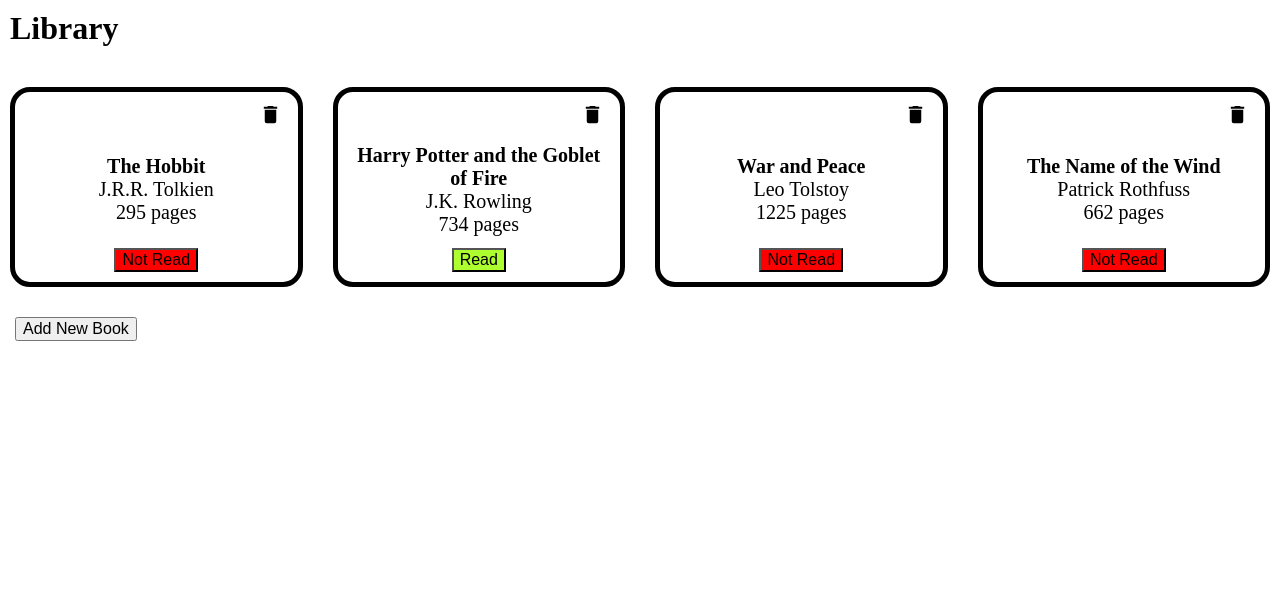
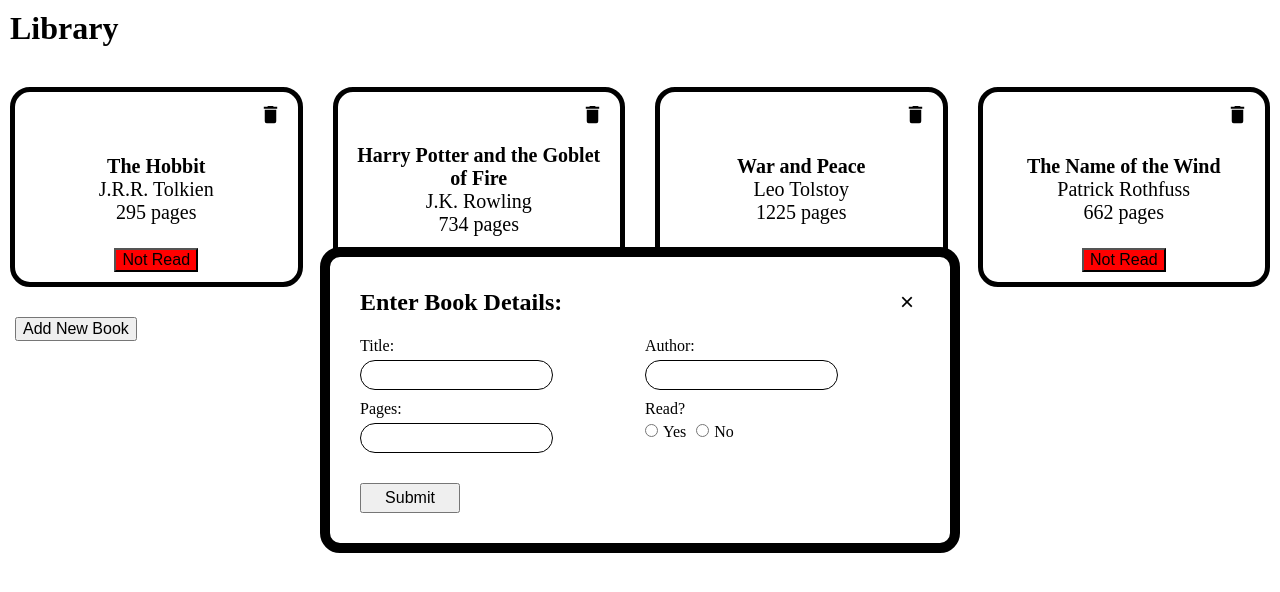
Before and after one commit to jbialkin98/library, a plain HTML site: page index.html in a window 1280 px wide. Drawn offline with Linux system fonts and the light colour scheme.

Commit message:
Change read to buttons in form

```diff
--- a/index.html
+++ b/index.html
@@ -15,17 +15,37 @@
     <div class="popUpDisplay">
         <div class="popUpHeader">
             <div class="popUpTitle">Enter Book Details:</div>
-            <button class="closePopUp">Close</button>
+            <button class="closePopUp">&times;</button>
         </div>
         <form class="form" action="code.js">
+            <div class="formGrid">
+                <div class="formPair">
                     <label for="title">Title:</label>
                     <input type="text" id="title" name="title">
+                </div>
+                <div class="formPair">
                     <label for="author">Author:</label>
                     <input type="text" id="author" name="author">
+                </div>
+                <div class="formPair">
                     <label for="pages">Pages:</label>
                     <input type="text" id="pages" name="pages">
-            <label for="read">Read:</label>
-            <input type="text" id="read" name="read">
+                </div>
+                <div class="formPair">
+                    <label for="read">Read?</label>
+                    <div class="radioButtons">
+                        <div class="radioButton">
+                            <input type="radio" id="read" name="read" value="Read">Yes</button>
+                        </div>
+                        <div class="radioButton">
+                            <input type="radio" id="read" name="read" value="Not Read">No</button>
+                        </div>
+                    </div>
+                </div>
+                <div>
+
+                </div>
+            </div>
             <button type="submit">Submit</button>
         </form>
     </div>
--- a/styles.css
+++ b/styles.css
@@ -68,13 +68,12 @@ img {
     position: fixed;
     top: 50%;
     left: 50%;
-    transform: translate(-50%, -50%) scale(0);
+    transform: translate(-50%, -50%) scale(1);
     transition: 200ms ease-in-out;
     z-index: 10;
     background-color: white;
-    width: 500px;
-    height: 500px;
-    padding: 10px;
+    width: 50%;
+    padding: 30px;
     border-radius: 20px;
 }
 
@@ -82,25 +81,59 @@ img {
     transform: translate(-50%, -50%) scale(1);
 }
 
+
+
 .popUpHeader {
     display: flex;
     justify-content: space-between;
+    margin-bottom: 20px;
+    align-items: center;
 }
 
 .popUpTitle {
+    font-weight: bold;
     font-size: 1.5em;
 }
 
-.form {
-    display: flex;
-    flex-direction: column;
+.popUpHeader > button {
+    font-size: 1.5em;
+    background: none;
+    border: none;
+    cursor: pointer;
+}
+
+.formGrid {
+    display: grid;
+    grid-template-columns: repeat(auto-fit, minmax(250px, 1fr));
     gap: 10px;
 }
 
-input {
+.formPair {
+    display: flex;
+    flex-direction: column;
+    gap: 5px;
+}
+
+.formPair > input {
     border-radius: 20px;
     border: 1px solid black;
     padding: 5px;
+    width: clamp(150px, 70%, 500px);
+}
+
+.radioButtons {
+    display: flex;
+    gap: 10px;
+}
+
+input[type="radio"] {
+    margin-right: 5px;
+}
+
+.form > button {
+    width: 100px;
+    height: 30px;
+    margin-top: 20px;
 }
 
 #overlay {
```
Lines whose indentation alone changed are shown as unchanged.
